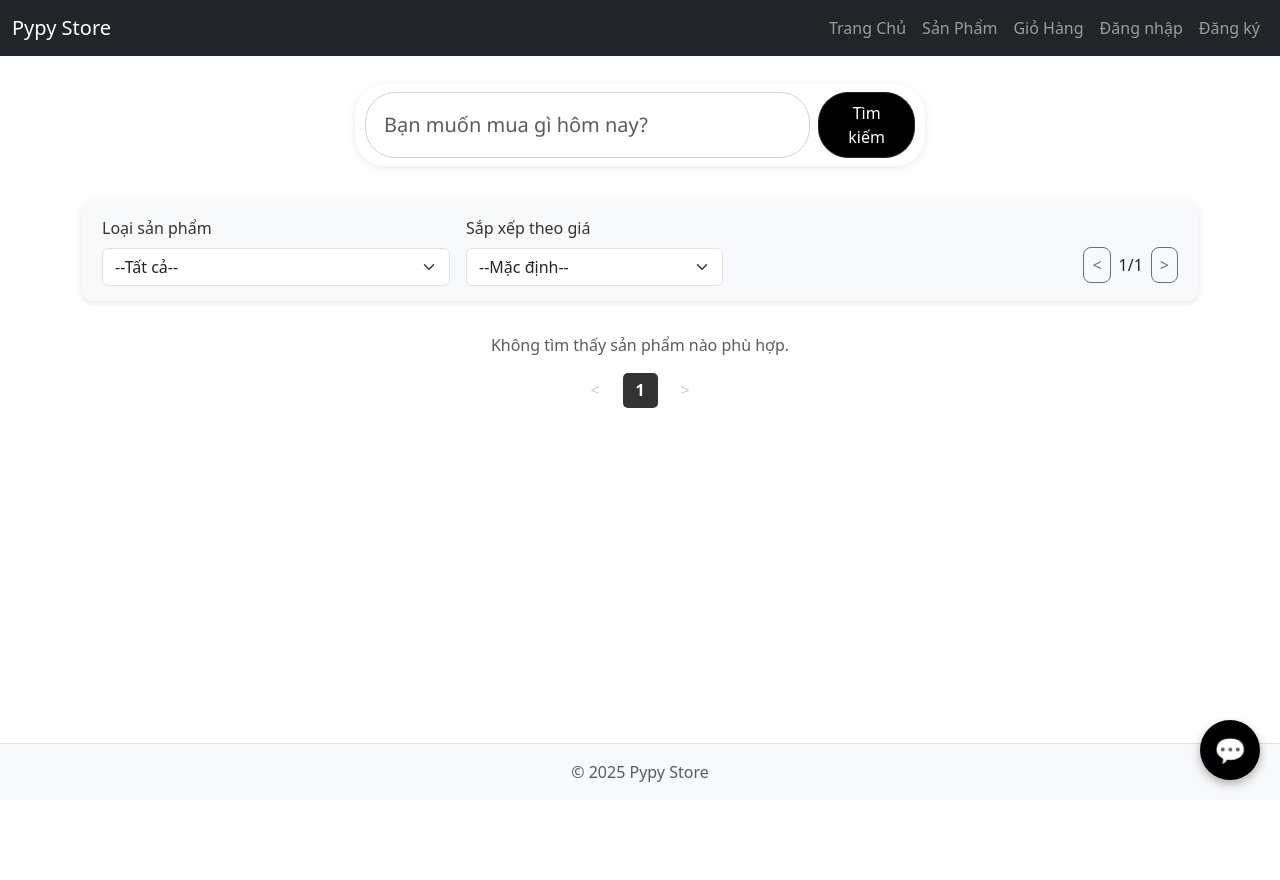
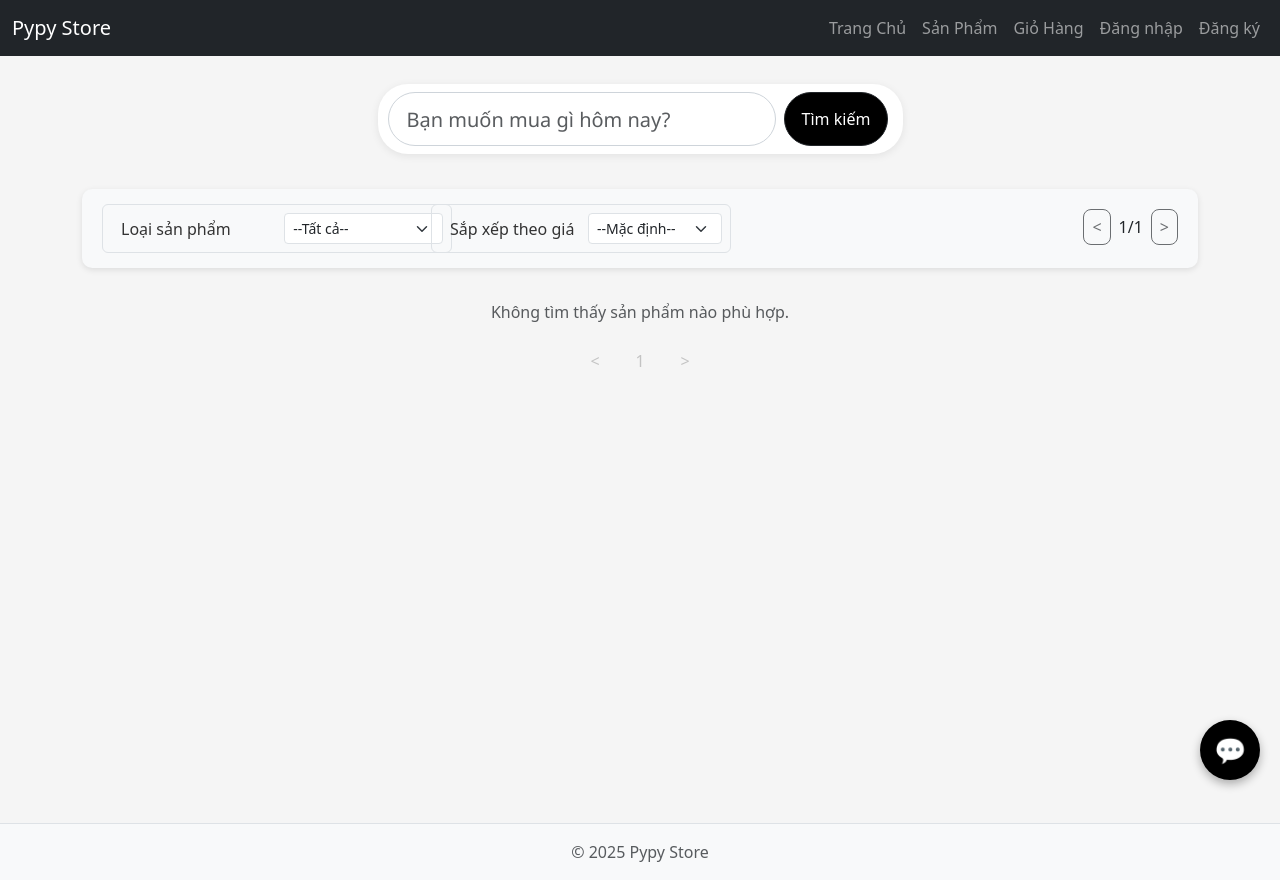
Before and after one commit to BTu-newbiecod/flask-ecommerce-project, a Flask app: page /filter in a window 1280 px wide. Before the commit the page ends 790 px from the top, so only its background shows below. Run offline with Flask 3, Linux system fonts and the light colour scheme; data that the repository does not hold is empty; some libraries are stand-ins or nearby versions.

Commit message:
fe: pig update

```diff
--- a/app/templates/admin/order_form.html
+++ b/app/templates/admin/order_form.html
@@ -39,7 +39,7 @@
   <p><strong>Khách hàng:</strong> {{ order.customer.username }}</p>
   <p><strong>Ngày đặt:</strong> {{ order.order_date.strftime('%d/%m/%Y %H:%M') }}</p>
   <p><strong>Trạng thái:</strong> {{ order.status.value }}</p>
-  <p><strong>Tổng tiền:</strong> {{ order.total_amount }} VNĐ</p>
+  <p><strong>Tổng tiền:&nbsp;</strong>{{ "{:,.0f}".format(order.total_amount).replace(",", ".") }}<span class="currency">₫</span></p>
 
   <!-- Chuyển trạng thái -->
   {% if source == 'pending' %}
--- a/app/templates/base.html
+++ b/app/templates/base.html
@@ -237,10 +237,6 @@
         const toggleBtn = document.getElementById('chatbot-toggle');
         const chatbot = document.getElementById('chatbot-container');
 
-        toggleBtn.addEventListener('click', () => {
-            chatbot.style.display = chatbot.style.display === 'flex' ? 'none' : 'flex';
-        });
-
         document.getElementById('chatbot-send').addEventListener('click', sendMessage);
         document.getElementById('chatbot-input').addEventListener('keypress', e => {
             if (e.key === 'Enter') sendMessage();
@@ -252,6 +248,8 @@
             msgDiv.innerHTML = text;
             document.getElementById('chatbot-messages').appendChild(msgDiv);
             msgDiv.scrollIntoView({ behavior: "smooth" });
+
+            localStorage.setItem('chatbot_messages', document.getElementById('chatbot-messages').innerHTML);
         }
 
         function sendMessage() {
@@ -271,7 +269,29 @@
             .then(data => appendMessage(data.reply, 'bot'))
             .catch(() => appendMessage('Lỗi kết nối!', 'bot'));
         }
+
+
+        window.addEventListener('DOMContentLoaded', () => {
+            const isOpen = localStorage.getItem('chatbot_open') === 'true';
+            chatbot.style.display = isOpen ? 'flex' : 'none';
+
+            const savedMessages = localStorage.getItem('chatbot_messages');
+            if (savedMessages) {
+                const msgContainer = document.getElementById('chatbot-messages');
+                msgContainer.innerHTML = savedMessages;
+
+                msgContainer.scrollTop = msgContainer.scrollHeight;
+            }
+        });
+
+
+        toggleBtn.addEventListener('click', () => {
+            const isVisible = chatbot.style.display === 'flex';
+            chatbot.style.display = isVisible ? 'none' : 'flex';
+            localStorage.setItem('chatbot_open', !isVisible);
+        });
     </script>
+
 
     {% block scripts %}
     {% endblock %}
--- a/app/templates/product_list.html
+++ b/app/templates/product_list.html
@@ -6,6 +6,10 @@
 {{ super() }}
     <style>
         /* index.html css */
+        body {
+            background-color: #f5f5f5 !important;
+            height: 110vh;
+        }
 
         .col-5th {
             flex: 0 0 20%;
@@ -182,39 +186,42 @@
 
 {% block content %}
     <div class="row justify-content-center mt-3">
-        <div class="col-md-6">
-            <form class="d-flex" action="/search" method="get">
-                <input type="text" name="q" class="form-control me-2" placeholder="Bạn muốn mua gì hôm nay?">
-                <button class="btn btn-dark" type="submit">Tìm kiếm</button>
+        <div class="col-md-6" style="height: 70px; width: 525px;">
+            <form class="d-flex" action="/search" method="get" style="width: 500px;">
+                <input type="text" name="q" class="form-control me-2" placeholder="Bạn muốn mua gì hôm nay?" style="height: 54px;">
+                <button class="btn btn-dark" type="submit" style="width: 135px; text-align: center; padding: 8px 0px;">Tìm kiếm</button>
             </form>
         </div>
     </div>
 
     <div class="filter-section mb-4">
         <form action="/filter" method="get" class="row g-3 align-items-end">
-            <!-- Loại sản phẩm -->
+
             <div class="col-md-4">
-                <label for="category" class="form-label">Loại sản phẩm</label>
-                <select class="form-select" id="category" name="category" onchange="this.form.submit()">
+                <div class="d-flex align-items-center border rounded p-2" style="width: 350px;">
+                    <label for="category" class="me-2 mb-0" style="width: 350px; margin-left: 10px;">Loại sản phẩm</label>
+                    <select class="form-select form-select-sm" id="category" name="category" onchange="this.form.submit()" style="width: 300px;">
                         <option value="">--Tất cả--</option>
                         {% for cat in categories %}
                             <option value="{{ cat.id }}" {% if category_id==cat.id %}selected{% endif %}>{{ cat.name }}</option>
                         {% endfor %}
                     </select>
                 </div>
+            </div>
 
-            <!-- Sắp xếp theo giá -->
+
             <div class="col-md-3">
-                <label for="sort_type" class="form-label">Sắp xếp theo giá</label>
-                <select class="form-select" id="sort_type" name="sort_type" onchange="this.form.submit()">
+                <div class="d-flex align-items-center border rounded p-2" style="width: 300px; margin-left: -35px;">
+                    <label for="sort_type" class="me-2 mb-0" style="width: 350px; margin-left: 10px;">Sắp xếp theo giá</label>
+                    <select class="form-select form-select-sm" id="sort_type" name="sort_type" onchange="this.form.submit()" style="width: 175px;">
                         <option value="0" {% if sort_type==0 %}selected{% endif %}>--Mặc định--</option>
                         <option value="1" {% if sort_type==1 %}selected{% endif %}>Giá tăng dần</option>
                         <option value="-1" {% if sort_type==-1 %}selected{% endif %}>Giá giảm dần</option>
                     </select>
                 </div>
+            </div>
 
-            <!-- Nút phân trang -->
-            <div class="col-md-5 d-flex align-items-end justify-content-end">
+            <div class="col-md-5 d-flex align-items-end justify-content-end" style="margin-bottom: 5px;">
                 {% set query_params = {'category': category_id, 'sort_type': sort_type} %}
                 <a href="{{ url_for('main.product_list', page=page-1, **query_params) }}" class="btn btn-outline-dark me-2 {% if page <= 1 %}disabled{% endif %}" style="padding: 5px 8px; margin-right: 0px !important; margin-bottom: 3px;">&lt;</a>
                     <span class="mx-2" style="margin-bottom: 9px;">{{ page }}/{{ total_pages }}</span>
@@ -232,7 +239,7 @@
     {% endif %} -->
 
     {% if not products %}
-        <p class="text-center text-muted">Không tìm thấy sản phẩm nào phù hợp.</p>
+        <p class="text-center text-muted" style="margin-bottom: 20px;">Không tìm thấy sản phẩm nào phù hợp.</p>
     {% endif %}
 
     <div class="row">
@@ -271,7 +278,7 @@
     <!-- Nút số trang kiểu liệt kê -->
     {% for p in range(1, total_pages + 1) %}
         <a href="{{ url_for('main.product_list', page=p, **query_params) }}"
-           class="page-number {% if p == page %}active{% endif %}">
+           class="page-number {% if not products %}disabled{% elif p == page %}active{%endif%}">
             {{ p }}
         </a>
     {% endfor %}
```
Also changed, not shown: app/templates/admin/admin_base.html (+5 -5 lines), app/templates/cart.html (+13 -14 lines), app/templates/checkout.html (+23 -18 lines), app/templates/product_detail.html (+14 -9 lines). Lines whose indentation alone changed are shown as unchanged.
